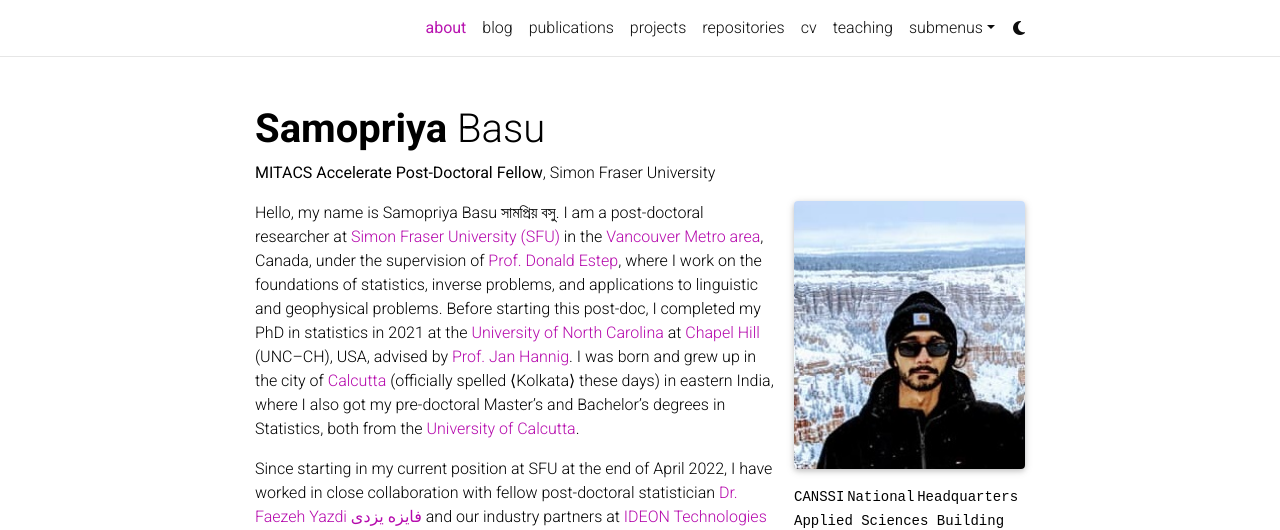
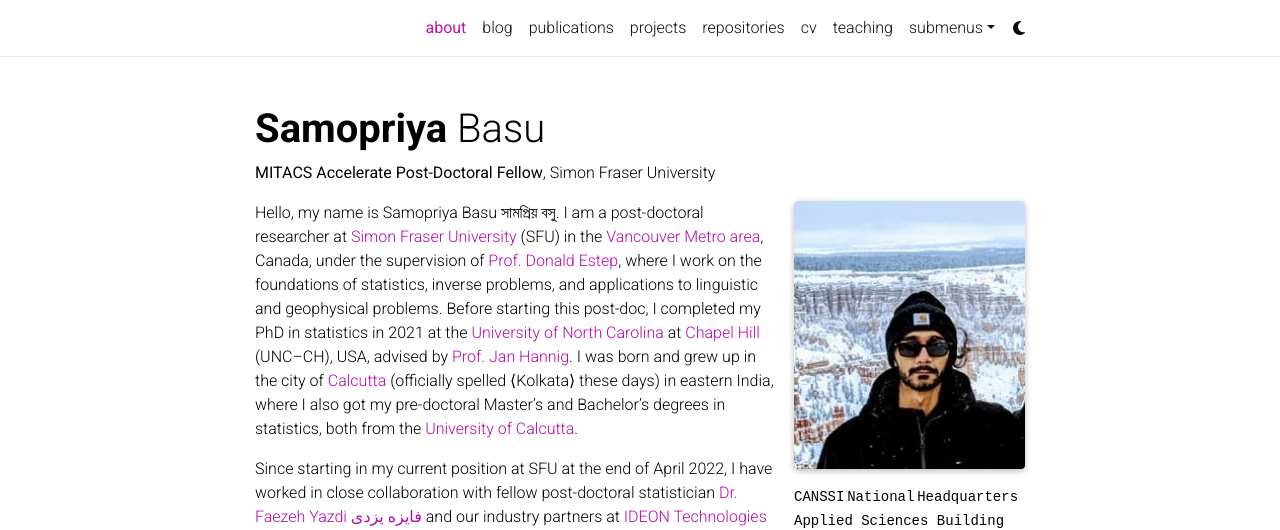
Before and after one commit to sampr0b/sampr0b.github.io, a Jekyll site: the page built from _pages/about.md, in a window 1280 px wide and 900 px high. Shown: the top 530 px of the window. Built offline with Jekyll 4.4.1, drawn with Linux system fonts in a browser that asks for light colours; full-size pictures stand in for the smaller copies a plugin makes; emoji names are drawn with the system emoji font; comment, search, counter and statistics services are not loaded; a style sheet for code colours, icons or effects is not loaded.

```diff
--- a/_pages/about.md
+++ b/_pages/about.md
@@ -20,7 +20,7 @@ selected_papers: true # includes a list of papers marked as "selected={true}"
 social: true  # includes social icons at the bottom of the page
 ---
 
-Hello, my name is Samopriya Basu সামপ্রিয় বসু. I am a post-doctoral researcher at [Simon Fraser University (SFU)](https://www.sfu.ca/stat-actsci.html) in the [Vancouver Metro area](https://metrovancouver.org/), Canada, under the supervision of [Prof. Donald Estep](https://canssi.ca/don-estep/), where I work on the foundations of statistics, inverse problems, and applications to linguistic and geophysical problems. Before starting this post-doc, I completed my PhD in statistics in 2021 at the [University of North Carolina](https://stor.unc.edu/) at [Chapel Hill](https://www.townofchapelhill.org/) (UNC–CH), USA, advised by [Prof. Jan Hannig](https://hannig.cloudapps.unc.edu/). I was born and grew up in the city of [Calcutta](https://bn.wikipedia.org/wiki/%E0%A6%95%E0%A6%B2%E0%A6%95%E0%A6%BE%E0%A6%A4%E0%A6%BE) (officially spelled ⟨Kolkata⟩ these days) in eastern India, where I also got my pre-doctoral Master’s and Bachelor’s degrees in Statistics, both from the [University of Calcutta](https://www.caluniv.ac.in/academic/Statistics.html).
+Hello, my name is Samopriya Basu সামপ্রিয় বসু. I am a post-doctoral researcher at [Simon Fraser University](https://www.sfu.ca/stat-actsci.html)  (SFU) in the [Vancouver Metro area](https://metrovancouver.org/), Canada, under the supervision of [Prof. Donald Estep](https://canssi.ca/don-estep/), where I work on the foundations of statistics, inverse problems, and applications to linguistic and geophysical problems. Before starting this post-doc, I completed my PhD in statistics in 2021 at the [University of North Carolina](https://stor.unc.edu/) at [Chapel Hill](https://www.townofchapelhill.org/) (UNC–CH), USA, advised by [Prof. Jan Hannig](https://hannig.cloudapps.unc.edu/). I was born and grew up in the city of [Calcutta](https://bn.wikipedia.org/wiki/%E0%A6%95%E0%A6%B2%E0%A6%95%E0%A6%BE%E0%A6%A4%E0%A6%BE) (officially spelled ⟨Kolkata⟩ these days) in eastern India, where I also got my pre-doctoral Master’s and Bachelor’s degrees in statistics, both from the [University of Calcutta](https://www.caluniv.ac.in/academic/Statistics.html).
 
 Since starting in my current position at SFU at the end of April 2022, I have worked in close collaboration with fellow post-doctoral statistician [Dr. Faezeh Yazdi فایزه یزدی](https://www.researchgate.net/profile/Faezeh-Yazdi) and our industry partners at [IDEON Technologies](https://ideon.ai/) led by [Dr. Doug Schouten](https://ideon.ai/team/doug-schouten/) on inverse problems arising out of muon tomography for mining applications, and uncertainty quantification for them within a Bayesian framework. In addition, together with Prof. Don Estep and Faezeh, I am working on the theory behind Bayesian inversion, as well as exploring the general relationship between (stochastic) inverse problems and Bayesian statistics. For my PhD at UNC–CH, I worked on the inverse problem of parameter estimation for a certain class of stochastic differential equations in a fiducial framework. In general, my mathematical interests range broadly from theoretical exploration of statistical paradigms and inverse problems to stochastic processes and Malliavin calculus.
 
```
